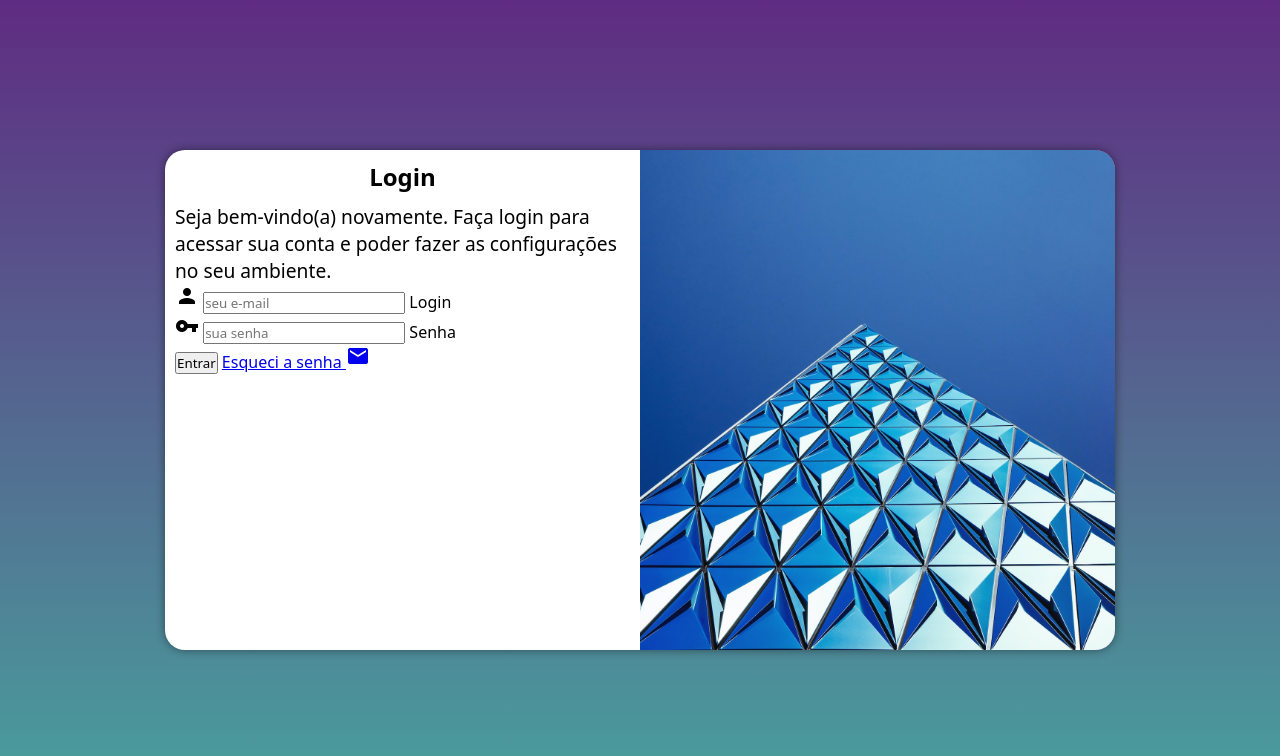
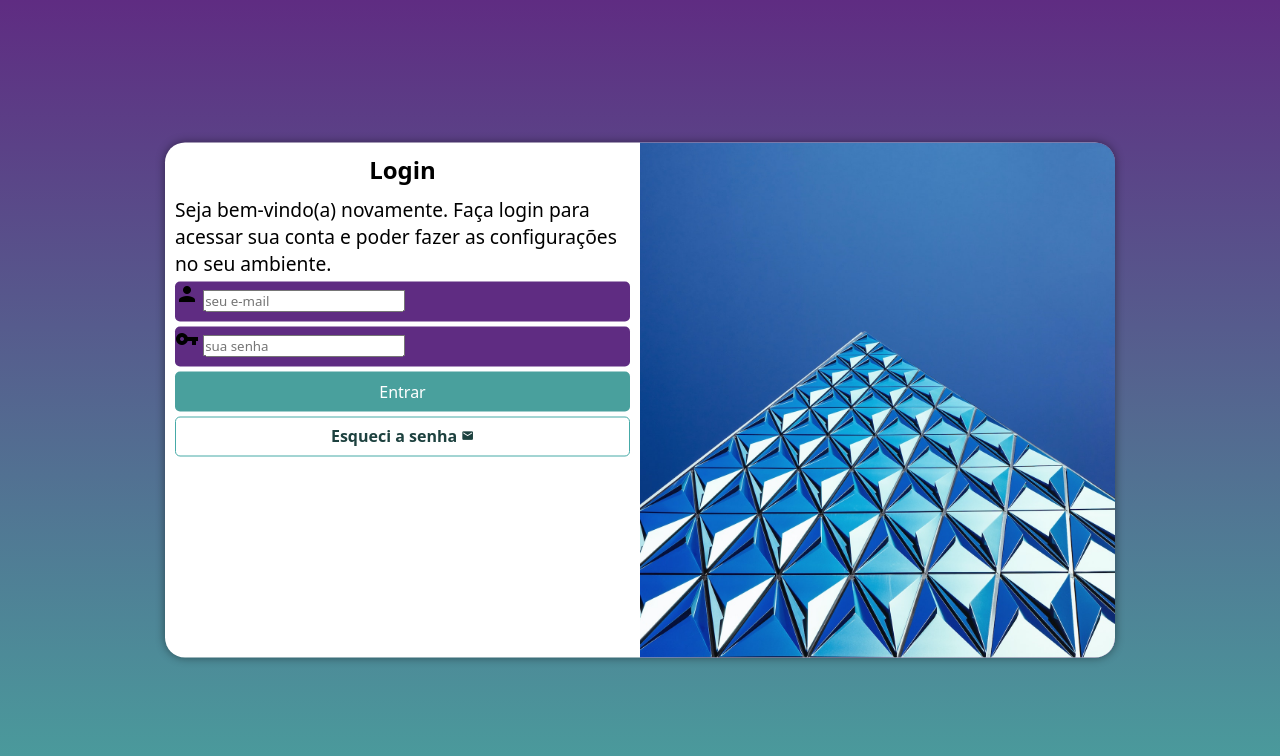
Before and after one commit to rafaelpsantos28/projeto-logim, a plain HTML site: page index.html in a window 1280 px wide. Drawn offline with Linux system fonts and the light colour scheme.

Commit message:
atualizando

```diff
--- a/estilos/style.css
+++ b/estilos/style.css
@@ -31,7 +31,7 @@
 
     background-color: white;
     width: 251px;
-    height: 500px;
+    height: 515px;
     border-radius: 20px;
     box-shadow: 0px 0px 10px rgba(0, 0, 0, 0.452);
 
@@ -56,3 +56,49 @@
  div#formulario > p {
    font-size: 0.8em;
  }
+ form > div.campo {
+   background-color: #5f2c82;
+   display: block;
+   width: 100%;
+   height: 40px;
+   border-radius: 5px;
+   margin:  5px 0px;
+ }
+ div.campo > label {
+   display: none;
+ }
+ form > input[type=submit] {
+   display: block;
+   font-size: 1em;
+   width: 100%;
+   height: 40px;
+   background-color: #49a09d;
+   color: white;
+   border: none;
+   border-radius: 5px;
+   cursor: pointer;
+}
+form > input[type=submit]:hover {
+   background-color: #316967;
+}
+form > a.botao {
+   display: block;
+   text-align: center;
+   font-size: 1em;
+   width: 100%;
+   height: 40px;
+   padding-top: 7px;
+   margin-top: 5px;
+   background-color: white;
+   color: #1d413f;
+   border: 1px solid #46aaa7;
+   border-radius: 5px;
+   text-decoration: none;
+   font-weight: bolder;
+}
+form > a.botao:hover {
+   background-color: aqua;
+}
+form > a.botao > i {
+   font-size: 0.8em;
+}
--- a/index.html
+++ b/index.html
@@ -30,7 +30,7 @@
                         <label for="isenha">Senha</label>
                     </div>
                     <input type="submit" value="Entrar">
-                    <a href="esqueci.html">
+                    <a href="esqueci.html" class="botao">
                         Esqueci a senha <i class="material-icons">mail</i>
                     </a>
                 </form>
```
